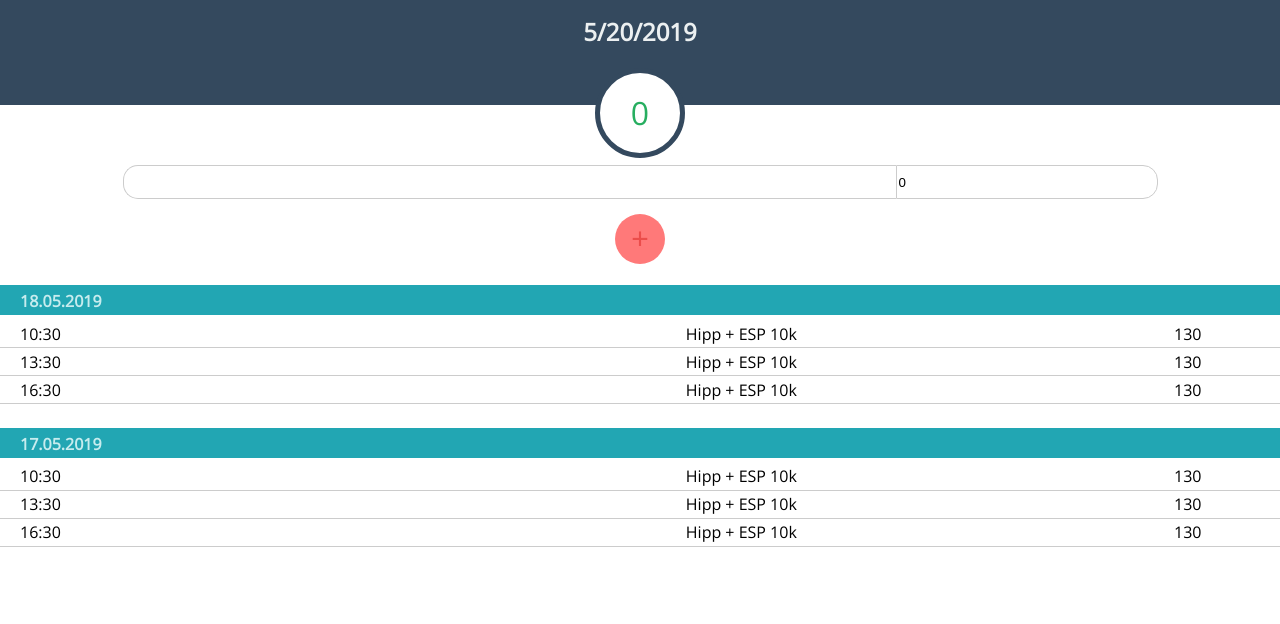
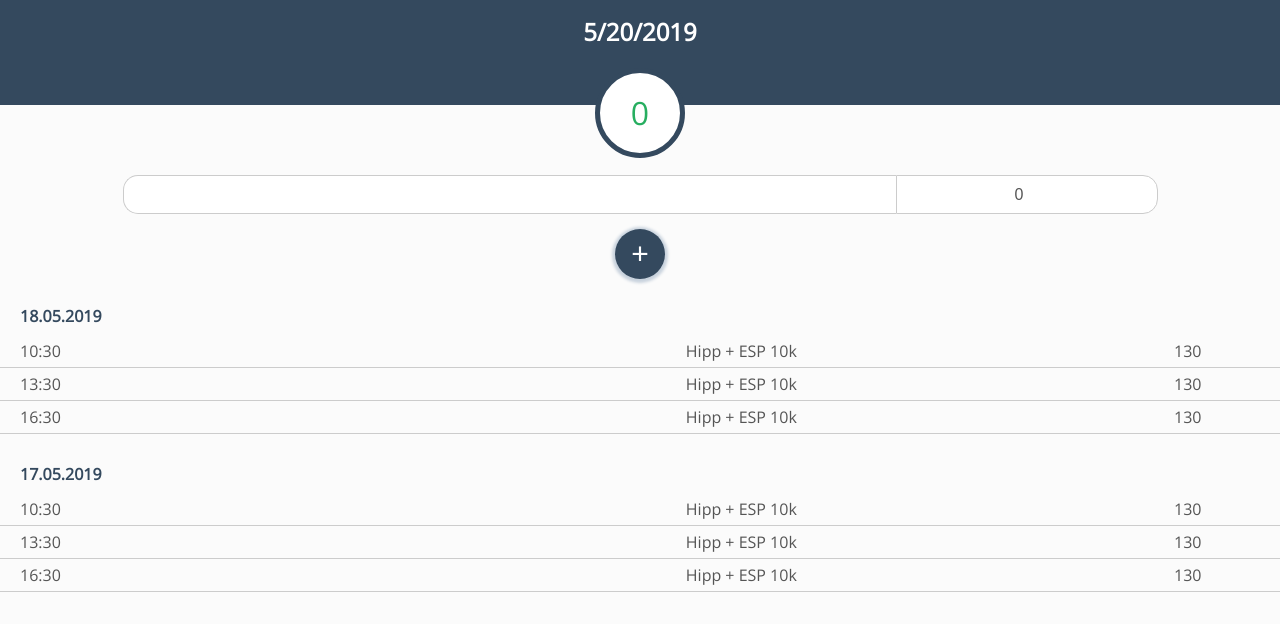
Before and after one commit to patkocz/bobo, a Vue app in the folder client/: page / in a window 1280 px wide. Shown: the top 624 px of the page. Built offline with nearby package versions, Linux system fonts and the light colour scheme.

Commit message:
changed layout style, split sections into seperate components

```diff
--- a/client/src/App.vue
+++ b/client/src/App.vue
@@ -22,5 +22,7 @@ body {
   padding: 0;
   font-family: "Open Sans", sans-serif;
   font-weight: 300;
+  color: #555;
+  background-color: #fbfbfb;
 }
 </style>
--- /dev/null
+++ b/client/src/components/DataComponent.vue
@@ -0,0 +1,79 @@
+<template>
+  <div class="list">
+    <ul>
+      <li v-bind:key="item.date" v-for="item in itemList">
+        <h4 class="entryDate">{{item.date}}</h4>
+        <table>
+          <tr class="entryRow" v-bind:key="feeding.hour" v-for="feeding in item.feedings">
+            <td class="hourCell">{{feeding.hour}}</td>
+            <td>{{feeding.description}}</td>
+            <td>{{feeding.amount}}</td>
+          </tr>
+          <tr>
+            <td></td>
+            <td></td>
+            <!-- <td class="daySummary">{{`Suma: `}}</td> -->
+          </tr>
+        </table>
+      </li>
+    </ul>
+  </div>
+</template>
+
+<script>
+// import fakeData from "../data/fakeData";
+
+export default {
+  props: {
+    items: Array
+  },
+
+  methods: {},
+
+  computed: {
+    itemList() {
+      return this.items.slice().reverse();
+      // return this.items.sort((a, b) => {
+      //   return new Date(b.date) - new Date(a.date);
+      // });
+    }
+  }
+};
+</script>
+
+<style scoped>
+ul {
+  list-style: none;
+  padding: 0px;
+  padding-left: 5px;
+}
+
+table {
+  width: 100%;
+  margin: 0;
+  text-align: center;
+  border-collapse: collapse;
+}
+
+.entryDate {
+  color: #34495e;
+  height: 25px;
+  padding-top: 5px;
+  padding-left: 5px;
+  padding-left: 20px;
+  margin-bottom: 5px;
+  margin-right: 0;
+}
+
+.entryRow td {
+  height: 30px;
+  border-bottom: 1px solid #ccc;
+}
+.hourCell {
+  text-align: left;
+  padding-left: 20px;
+}
+.list ul {
+  padding-left: 0px;
+}
+</style>
--- /dev/null
+++ b/client/src/components/FormComponent.vue
@@ -0,0 +1,106 @@
+<template>
+  <div class="form">
+    <div class="inputs">
+      <input v-model="currentFeeding.description" type="text">
+      <input v-model.number="currentFeeding.amount" type="number">
+    </div>
+    <button @click.prevent="addEntry" type="submit">+</button>
+  </div>
+</template>
+
+<script>
+export default {
+  props: {
+    items: Array,
+    currentDate: String
+  },
+  data() {
+    return {
+      currentFeeding: {
+        description: "",
+        amount: 0
+      }
+    };
+  },
+
+  methods: {
+    addEntry() {
+      let today = this.items.find(item => {
+        return item.date === this.currentDate;
+      });
+
+      if (!today) {
+        today = {
+          date: this.currentDate,
+          feedings: []
+        };
+
+        this.items.push(today);
+      }
+
+      let d = new Date();
+      const time = `${d.getHours()}:${d.getMinutes()}`;
+
+      today.feedings.push({
+        hour: time,
+        description: this.currentFeeding.description,
+        amount: this.currentFeeding.amount
+      });
+
+      this.currentFeeding.description = "";
+      this.currentFeeding.amount = 0;
+    }
+  }
+};
+</script>
+
+<style scoped>
+.form {
+  margin-top: 70px;
+  width: 100%;
+}
+
+input {
+  height: 35px;
+  color: #555;
+  font-size: 16px;
+  /* font-weight: 300; */
+}
+
+input:first-of-type {
+  width: 60%;
+  border-top-left-radius: 15px;
+  border-bottom-left-radius: 15px;
+  box-shadow: none;
+  border: 1px solid #ccc;
+  border-right: none;
+}
+
+input:last-of-type {
+  width: 20%;
+  border-top-right-radius: 15px;
+  border-bottom-right-radius: 15px;
+  border: 1px solid #ccc;
+  text-align: center;
+}
+
+.inputs {
+  width: 100%;
+  text-align: center;
+}
+
+button {
+  margin: 0 auto;
+  display: block;
+  margin-top: 15px;
+  width: 50px;
+  height: 50px;
+  border-radius: 50%;
+  border: none;
+  background-color: #34495e;
+  color: #fff;
+  /* line-height: 40x; */
+  font-size: 30px;
+  box-shadow: 0px 1px 3px 3px #c8d2dd;
+}
+</style>
--- a/client/src/components/HelloWorld.vue
+++ b/client/src/components/HelloWorld.vue
@@ -1,129 +1,34 @@
 <template>
   <div class="container">
-    <div class="jumbotron">
-      <h1>{{currentDate}}</h1>
-      <div class="numberCircle">{{dailySum}}</div>
-    </div>
-
-    <div class="form">
-      <div class="inputs">
-        <input v-model="currentFeeding.description" type="text">
-        <input v-model.number="currentFeeding.amount" type="number">
-      </div>
-      <button @click.prevent="addEntry" type="submit">+</button>
-    </div>
-
-    <div class="list">
-      <ul>
-        <li v-bind:key="item.date" v-for="item in itemList">
-          <h4 class="entryDate">{{item.date}}</h4>
-          <table>
-            <tr class="entryRow" v-bind:key="feeding.hour" v-for="feeding in item.feedings">
-              <td class="hourCell">{{feeding.hour}}</td>
-              <td>{{feeding.description}}</td>
-              <td>{{feeding.amount}}</td>
-            </tr>
-            <tr>
-              <td></td>
-              <td></td>
-              <!-- <td class="daySummary">{{`Suma: `}}</td> -->
-            </tr>
-          </table>
-        </li>
-      </ul>
-    </div>
+    <HeroComponent :date="currentDate" :sum="dailySum"/>
+    <FormComponent :items="items" :currentDate="currentDate"/>
+    <DataComponent :items="items"/>
   </div>
 </template>
 
 <script>
+import HeroComponent from "./HeroComponent";
+import FormComponent from "./FormComponent";
+import DataComponent from "./DataComponent";
+
+import fakeData from "../data/fakeData";
+
 export default {
-  name: "HelloWorld",
+  components: {
+    HeroComponent,
+    FormComponent,
+    DataComponent
+  },
+
   data() {
     return {
-      currentDate: new Date().toLocaleDateString(),
-      currentFeeding: {
-        description: "",
-        amount: 0
-      },
-      items: [
-        {
-          date: "17.05.2019",
-          feedings: [
-            {
-              hour: "10:30",
-              description: "Hipp + ESP 10k",
-              amount: 130
-            },
-            {
-              hour: "13:30",
-              description: "Hipp + ESP 10k",
-              amount: 130
-            },
-            {
-              hour: "16:30",
-              description: "Hipp + ESP 10k",
-              amount: 130
-            }
-          ]
-        },
-        {
-          date: "18.05.2019",
-          feedings: [
-            {
-              hour: "10:30",
-              description: "Hipp + ESP 10k",
-              amount: 130
-            },
-            {
-              hour: "13:30",
-              description: "Hipp + ESP 10k",
-              amount: 130
-            },
-            {
-              hour: "16:30",
-              description: "Hipp + ESP 10k",
-              amount: 130
-            }
-          ]
-        }
-      ]
+      items: fakeData,
+      sum: 300,
+      currentDate: new Date().toLocaleDateString()
     };
   },
-  methods: {
-    addEntry() {
-      let today = this.items.find(item => {
-        return item.date === this.currentDate;
-      });
 
-      if (!today) {
-        today = {
-          date: this.currentDate,
-          feedings: []
-        };
-
-        this.items.push(today);
-      }
-
-      let d = new Date();
-      const time = `${d.getHours()}:${d.getMinutes()}`;
-
-      today.feedings.push({
-        hour: time,
-        description: this.currentFeeding.description,
-        amount: this.currentFeeding.amount
-      });
-
-      this.currentFeeding.description = "";
-      this.currentFeeding.amount = 0;
-    }
-  },
   computed: {
-    itemList() {
-      return this.items.slice().reverse();
-      // return this.items.sort((a, b) => {
-      //   return new Date(b.date) - new Date(a.date);
-      // });
-    },
     dailySum() {
       let ret = 0;
       this.items.forEach(element => {
@@ -146,114 +51,4 @@ export default {
   width: 100%;
   margin: 0 auto;
 }
-
-.jumbotron {
-  padding-top: 15px;
-  width: 100%;
-  height: 90px;
-  margin: 0;
-  background-color: #34495e;
-  color: #ecf0f1;
-  text-align: center;
-}
-
-.numberCircle {
-  width: 80px;
-  line-height: 80px;
-  border-radius: 50%;
-  text-align: center;
-  font-size: 32px;
-  border: 5px solid #34495e;
-  background-color: #fff;
-  margin: 0 auto;
-  color: #27ae60;
-}
-
-h1 {
-  margin-top: 0;
-  margin-bottom: 20px;
-  font-size: 24px;
-}
-
-.form {
-  margin-top: 60px;
-}
-
-ul {
-  list-style: none;
-  padding: 0px;
-  padding-left: 5px;
-}
-
-table {
-  width: 100%;
-  margin: 0;
-  text-align: center;
-}
-.form {
-  width: 100%;
-}
-
-input {
-  height: 30px;
-}
-
-input:last-of-type {
-  width: 20%;
-  border-top-right-radius: 15px;
-  border-bottom-right-radius: 15px;
-  border: 1px solid #ccc;
-}
-input:first-of-type {
-  width: 60%;
-  border-top-left-radius: 15px;
-  border-bottom-left-radius: 15px;
-  box-shadow: none;
-  border: 1px solid #ccc;
-  border-right: none;
-}
-
-.inputs {
-  width: 100%;
-  text-align: center;
-}
-
-button {
-  margin: 0 auto;
-  display: block;
-  margin-top: 15px;
-  width: 50px;
-  height: 50px;
-  border-radius: 50%;
-  border: none;
-  background-color: #ff7979;
-  color: #eb4d4b;
-  /* line-height: 40x; */
-  font-size: 30px;
-}
-.entryDate {
-  color: #c7ecee;
-  height: 25px;
-  padding-top: 5px;
-  padding-left: 5px;
-  padding-left: 20px;
-  margin-bottom: 5px;
-  margin-right: 0;
-  background-color: #22a6b3;
-}
-
-table {
-  border-collapse: collapse;
-}
-.entryRow td {
-  height: 25px;
-  border-bottom: 1px solid #ccc;
-}
-.hourCell {
-  text-align: left;
-  padding-left: 20px;
-}
-.list ul {
-  padding-left: 0px;
-}
 </style>
--- /dev/null
+++ b/client/src/components/HeroComponent.vue
@@ -0,0 +1,51 @@
+<template>
+  <div class="jumbotron">
+    <h1>{{date}}</h1>
+    <div class="numberCircle">{{sum}}</div>
+  </div>
+</template>
+
+<script>
+export default {
+  props: {
+    date: String,
+    sum: Number
+  },
+  data() {
+    return {
+      currentDate: "20.05.2019",
+      dailySum: 600
+    };
+  }
+};
+</script>
+
+<style scoped>
+.jumbotron {
+  padding-top: 15px;
+  width: 100%;
+  height: 90px;
+  margin: 0;
+  background-color: #34495e;
+  color: #fff;
+  text-align: center;
+}
+
+.numberCircle {
+  width: 80px;
+  line-height: 80px;
+  border-radius: 50%;
+  text-align: center;
+  font-size: 32px;
+  border: 5px solid #34495e;
+  background-color: #fff;
+  margin: 0 auto;
+  color: #27ae60;
+}
+
+h1 {
+  margin-top: 0;
+  margin-bottom: 20px;
+  font-size: 24px;
+}
+</style>
--- /dev/null
+++ b/client/src/data/fakeData.js
@@ -0,0 +1,42 @@
+export default [
+  {
+    date: "17.05.2019",
+    feedings: [
+      {
+        hour: "10:30",
+        description: "Hipp + ESP 10k",
+        amount: 130
+      },
+      {
+        hour: "13:30",
+        description: "Hipp + ESP 10k",
+        amount: 130
+      },
+      {
+        hour: "16:30",
+        description: "Hipp + ESP 10k",
+        amount: 130
+      }
+    ]
+  },
+  {
+    date: "18.05.2019",
+    feedings: [
+      {
+        hour: "10:30",
+        description: "Hipp + ESP 10k",
+        amount: 130
+      },
+      {
+        hour: "13:30",
+        description: "Hipp + ESP 10k",
+        amount: 130
+      },
+      {
+        hour: "16:30",
+        description: "Hipp + ESP 10k",
+        amount: 130
+      }
+    ]
+  }
+];
```
